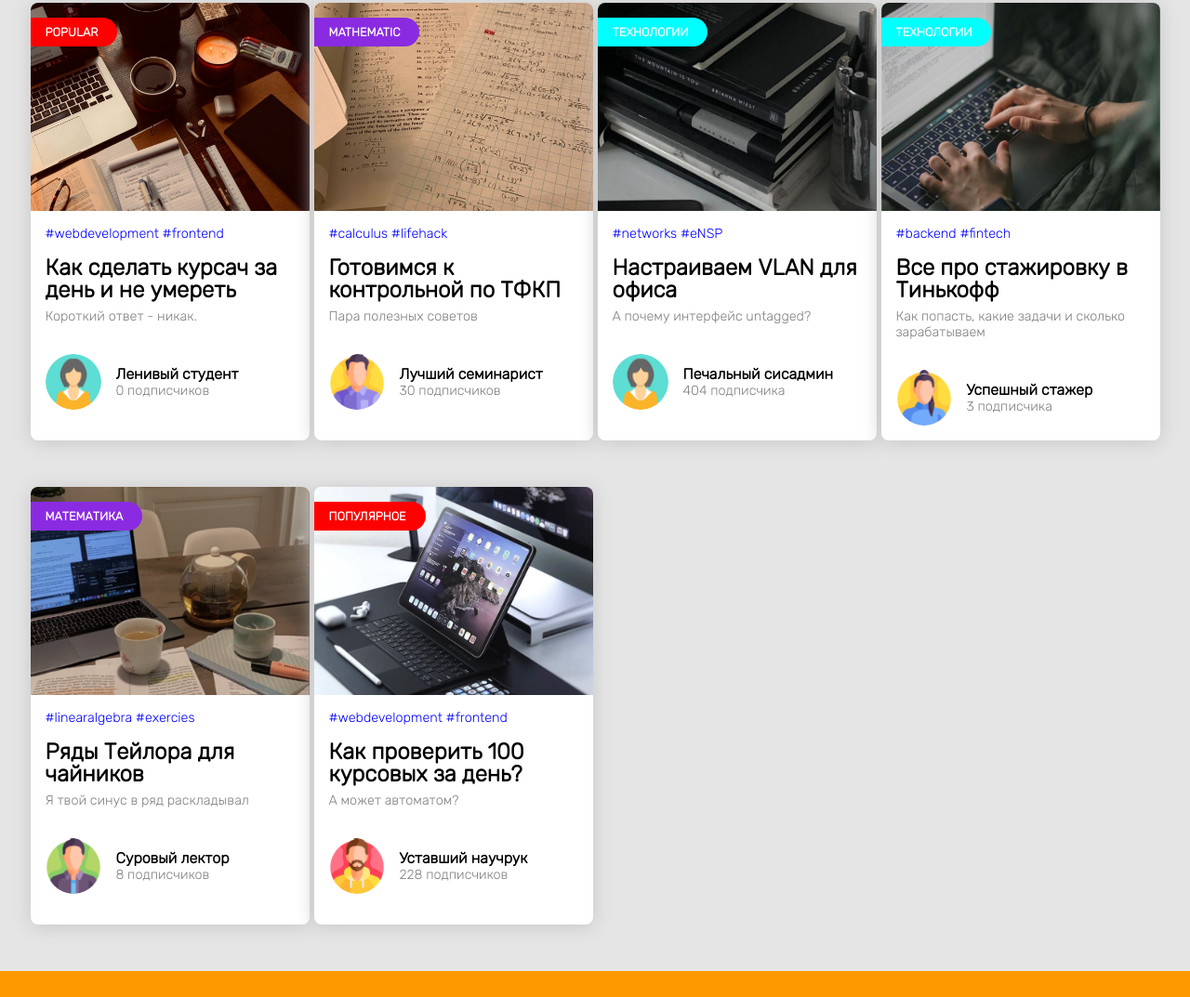
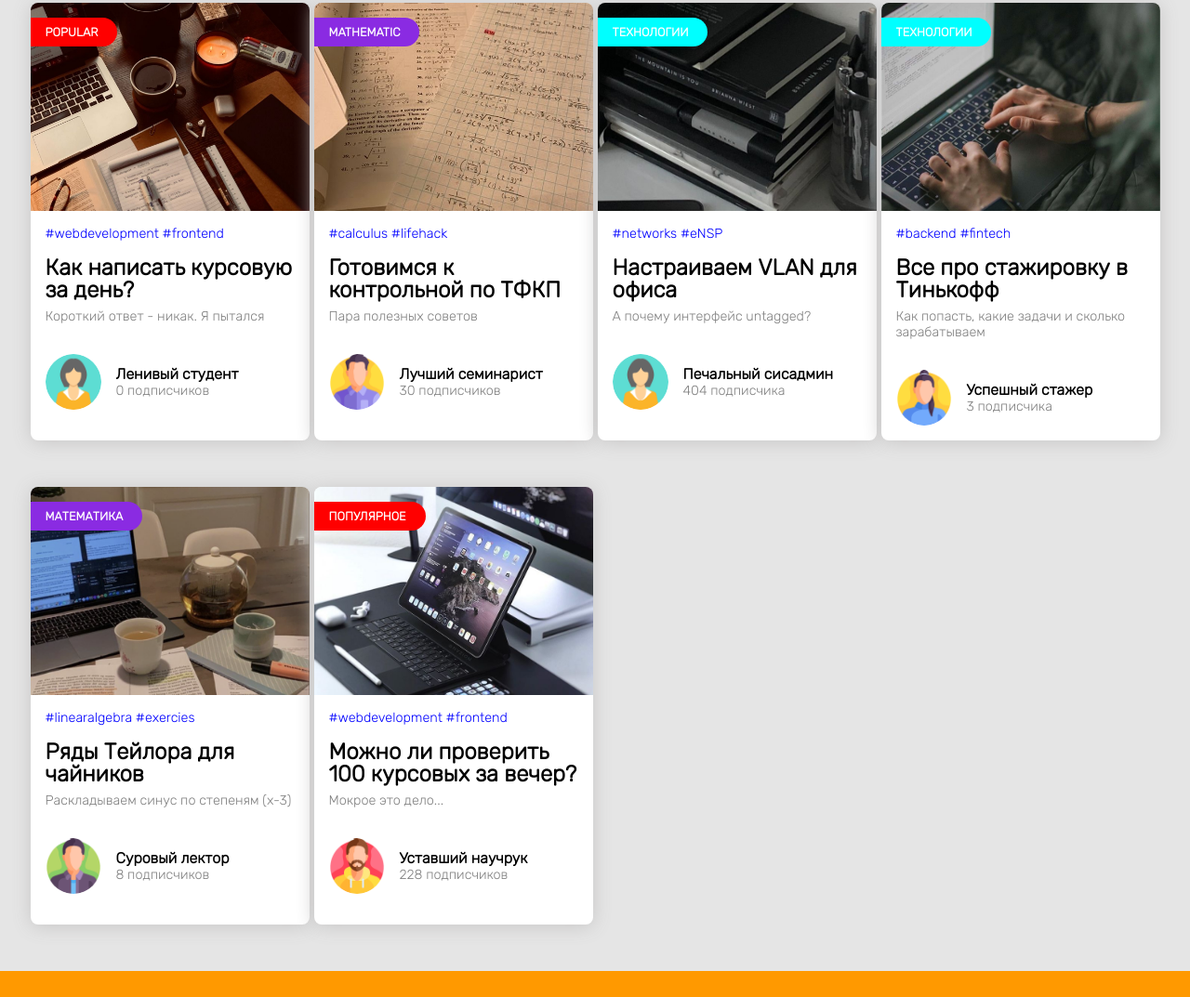
Before and after one commit to MartyrMind/MartyrMind.github.io, a plain HTML site: page templates/blog.html in a window 1280 px wide. Shown: the part 627-1700 px from the top of the page at 93% size. Drawn offline with Linux system fonts and the light colour scheme.

Commit message:
blog edited

```diff
--- a/templates/blog.html
+++ b/templates/blog.html
@@ -83,8 +83,8 @@
             </div>
             <div class="card-body">
                 <p class="blog-hashtag">#webdevelopment #frontend</p>
-                <h2 class="blog-title">Как сделать курсач за день и не умереть</h2>
-                <p class="blog-description">Короткий ответ - никак.</p>
+                <h2 class="blog-title">Как написать курсовую за день?</h2>
+                <p class="blog-description">Короткий ответ - никак. Я пытался</p>
                 <div class="card-profile">
                     <img class="profile-img"src="../sources/girl.png" alt="">
                     <div class="card-profile-info">
@@ -156,7 +156,7 @@
             <div class="card-body">
                 <p class="blog-hashtag">#linearalgebra #exercies</p>
                 <h2 class="blog-title">Ряды Тейлора для чайников</h2>
-                <p class="blog-description">Я твой синус в ряд раскладывал</p>
+                <p class="blog-description">Раскладываем синус по степеням (x-3)</p>
                 <div class="card-profile">
                     <img class="profile-img"src="../sources/man.png" alt="">
                     <div class="card-profile-info">
@@ -173,8 +173,8 @@
             </div>
             <div class="card-body">
                 <p class="blog-hashtag">#webdevelopment #frontend</p>
-                <h2 class="blog-title">Как проверить 100 курсовых за день?</h2>
-                <p class="blog-description">А может автоматом?</p>
+                <h2 class="blog-title">Можно ли проверить 100 курсовых за вечер?</h2>
+                <p class="blog-description">Мокрое это дело...</p>
                 <div class="card-profile">
                     <img class="profile-img"src="../sources/man_1.png" alt="">
                     <div class="card-profile-info">
```
